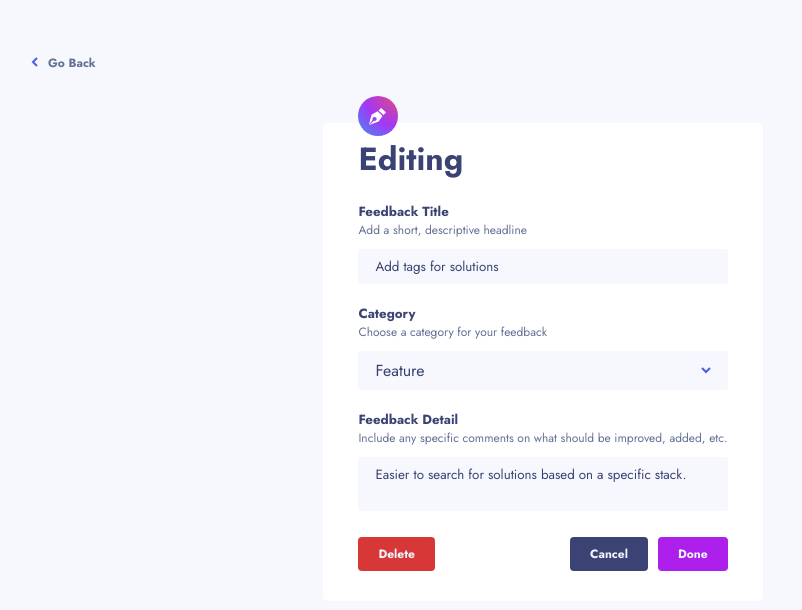
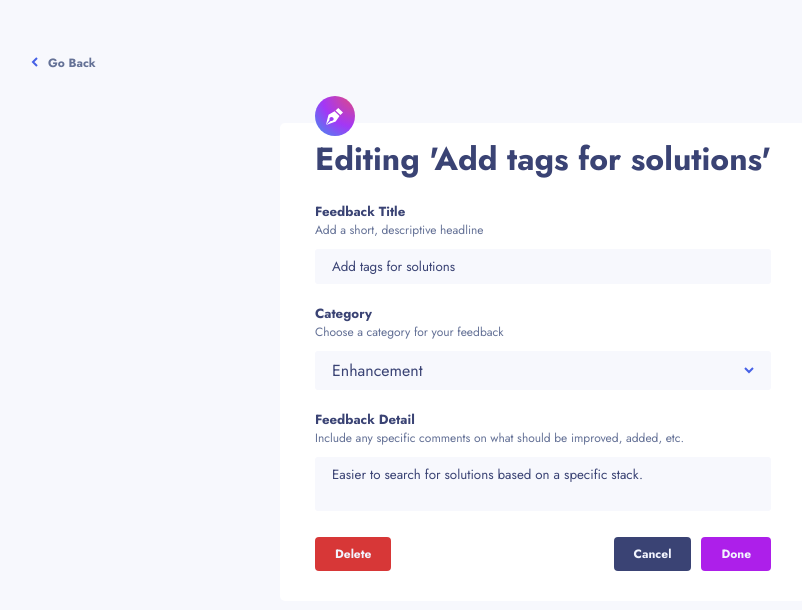
Before and after one commit to catli-unbounce/product_idea_board, a React (Create React App) app: page /requests/1/edit in a window 1280 px wide. Shown: the top 610 px of the page, without its empty margins (97-899 px from the left). Built offline with nearby package versions, Linux system fonts and the light colour scheme.

Commit message:
Display category names correctly

```diff
--- a/src/components/EditRequestsForm/index.js
+++ b/src/components/EditRequestsForm/index.js
@@ -2,6 +2,7 @@ import React, { useState, useEffect } from 'react';
 import editFeedbackIcon from '../../assets/shared/icon-edit-feedback.svg';
 import arrowDownIcon from '../../assets/shared/icon-arrow-down.svg';
 import checkIcon from '../../assets/shared/icon-check.svg';
+import {categoryNames} from '../../static'
 import { useHistory, useParams } from "react-router-dom";
 const EditRequestForm = ({allRequests, editRequest, deleteRequest}) => {
 
@@ -23,6 +24,7 @@ const EditRequestForm = ({allRequests, editRequest, deleteRequest}) => {
     const updateRequest = (key, value) => {
         const formData = {...newRequest};
         formData[key] = value;
+        setShowDropdown(false)
         setNewRequest(formData);
     }
 
@@ -41,7 +43,7 @@ const EditRequestForm = ({allRequests, editRequest, deleteRequest}) => {
     return (
         <form className="form">
             <img className="new-icon" src={editFeedbackIcon}></img>
-            <h1>Editing</h1>
+            <h1>Editing '{newRequest.title}'</h1>
             <label>
                 <h5 className="label">Feedback Title</h5>
                 <p className="label-desc">Add a short, descriptive headline</p>
@@ -51,7 +53,7 @@ const EditRequestForm = ({allRequests, editRequest, deleteRequest}) => {
             <label className="form__category">
                 <h5 className="label">Category</h5>
                 <p className="label-desc">Choose a category for your feedback</p>
-                <li onClick={() => setShowDropdown(!showDropdown)} className="text-input first-option" value="feature">Feature<img src={arrowDownIcon}></img></li>
+                <li onClick={() => setShowDropdown(!showDropdown)} className="text-input first-option" value="feature">{categoryNames[newRequest.category]}<img src={arrowDownIcon}></img></li>
                 {showDropdown &&
                     <ul className="dropdown form__select-category">
                         <li onClick={() => updateRequest('category', 'feature')} className="select-input" value="feature">Feature{newRequest.category === 'feature' && <img className="check-icon" src={checkIcon}></img>}</li>
--- a/src/static.js
+++ b/src/static.js
@@ -4,3 +4,11 @@ export const sortOrders = [
     {key: 'comments_desc', title: "Most Comments"},
     {key: 'comments_asc', title: "Least Comments"}
 ]
+
+export const categoryNames = {
+    'feature': 'Feature',
+    'ui': 'UI',
+    'ux': 'UX',
+    'enhancement': 'Enhancement',
+    'bug': 'Bug'
+}
```
